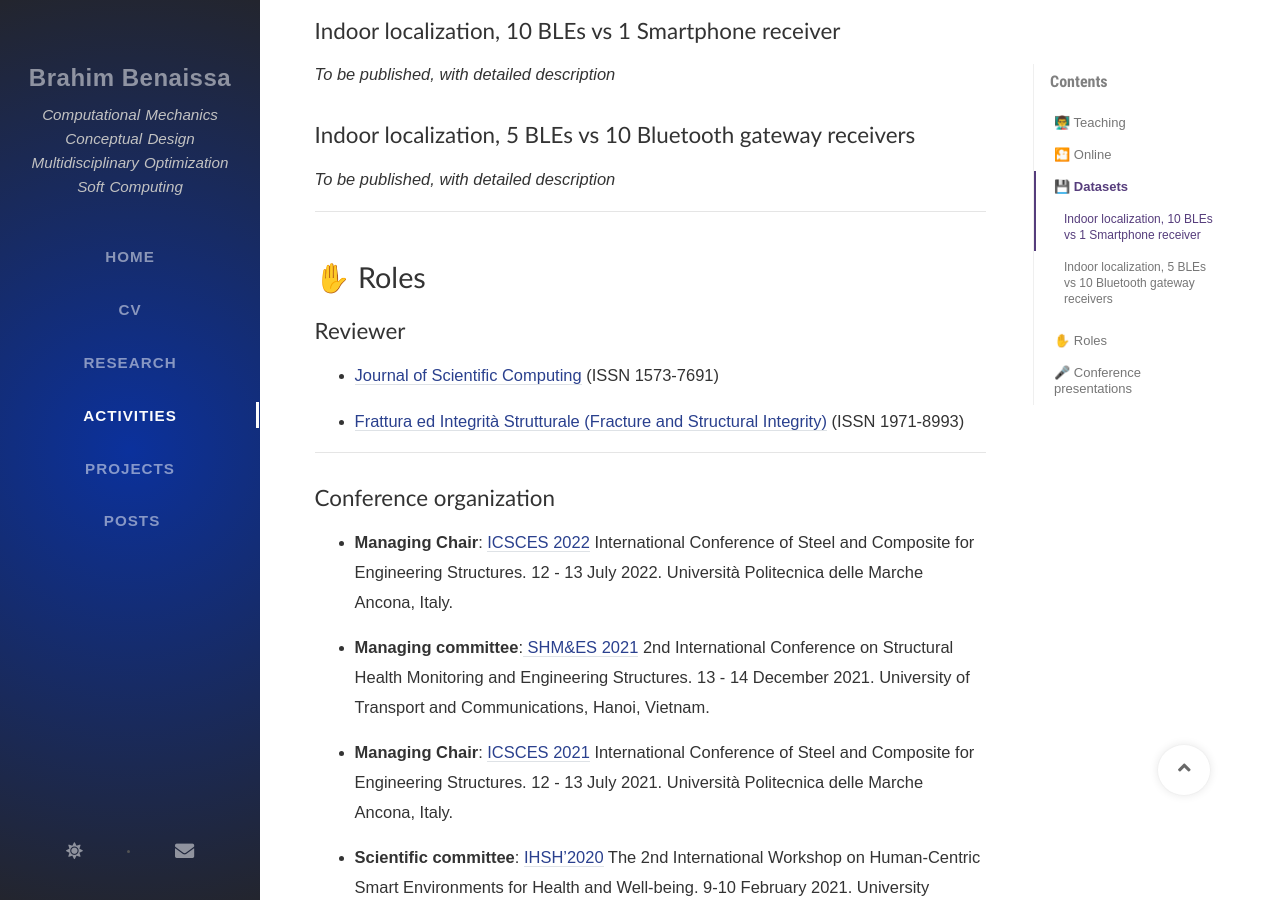
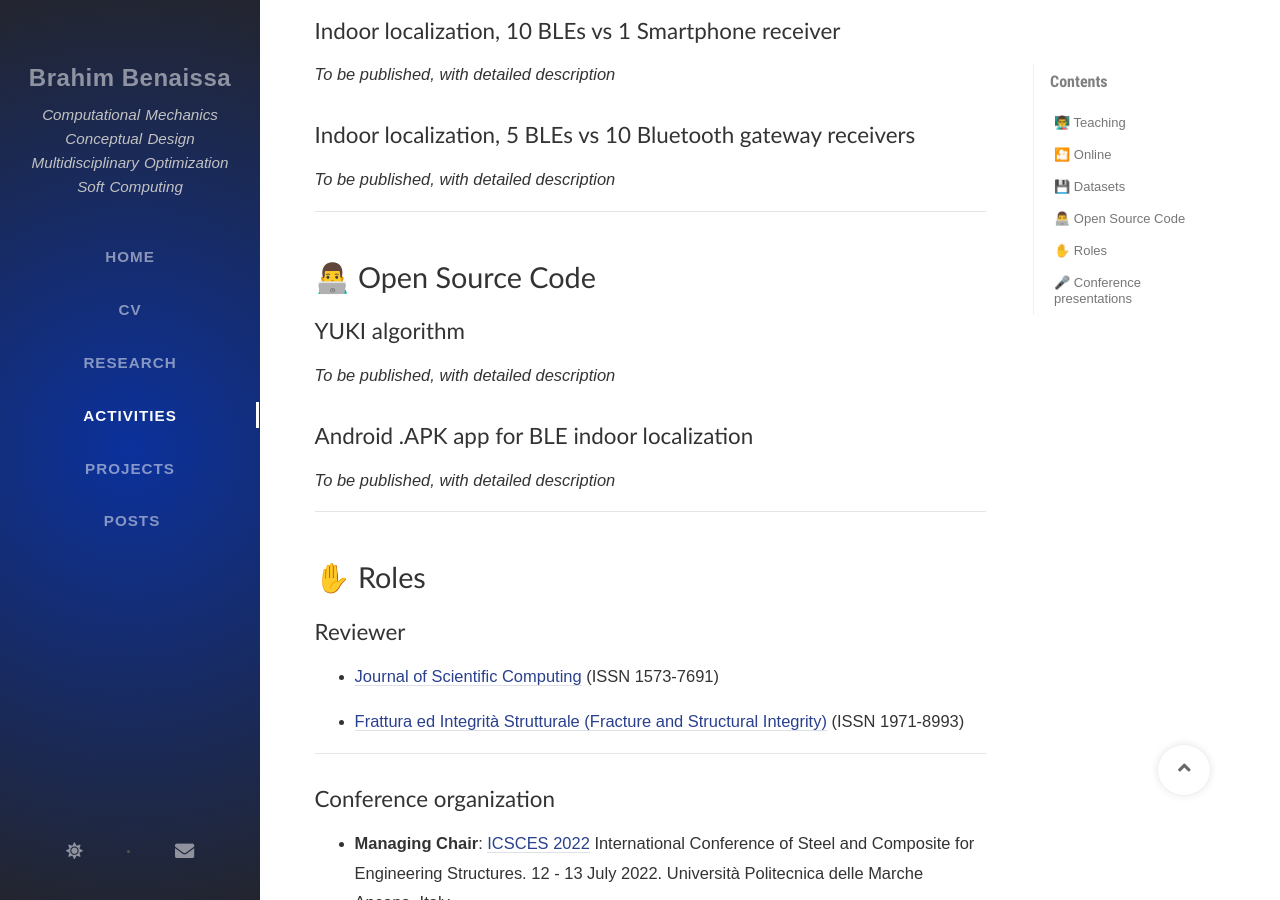
Before and after one commit to Brahim-Benaissa/Brahim-Benaissa.github.io, a Jekyll site: the page built from tabs/activities.md, in a window 1280 px wide and 900 px high, scrolled down 1701 px. Built offline with Jekyll 4.4.1, drawn with Linux system fonts in a browser that asks for light colours; nearby versions of some CDN libraries; some web fonts are replaced; comment, search, counter and statistics services are not loaded.

Commit message:
Update activities.md

```diff
--- a/tabs/activities.md
+++ b/tabs/activities.md
@@ -58,6 +58,27 @@
 
 ---
 
+# 👨‍💻 Open Source Code
+
+## YUKI algorithm
+
+*To be published, with detailed description*
+
+## Android .APK app for BLE indoor localization
+
+*To be published, with detailed description*
+
+
+<!--
+## Android Studio opensource Code for BLE indoor localization
+
+*To be published, with detailed description*
+
+-->
+
+
+---
+
 # ✋ Roles
 
 ## Reviewer
```
